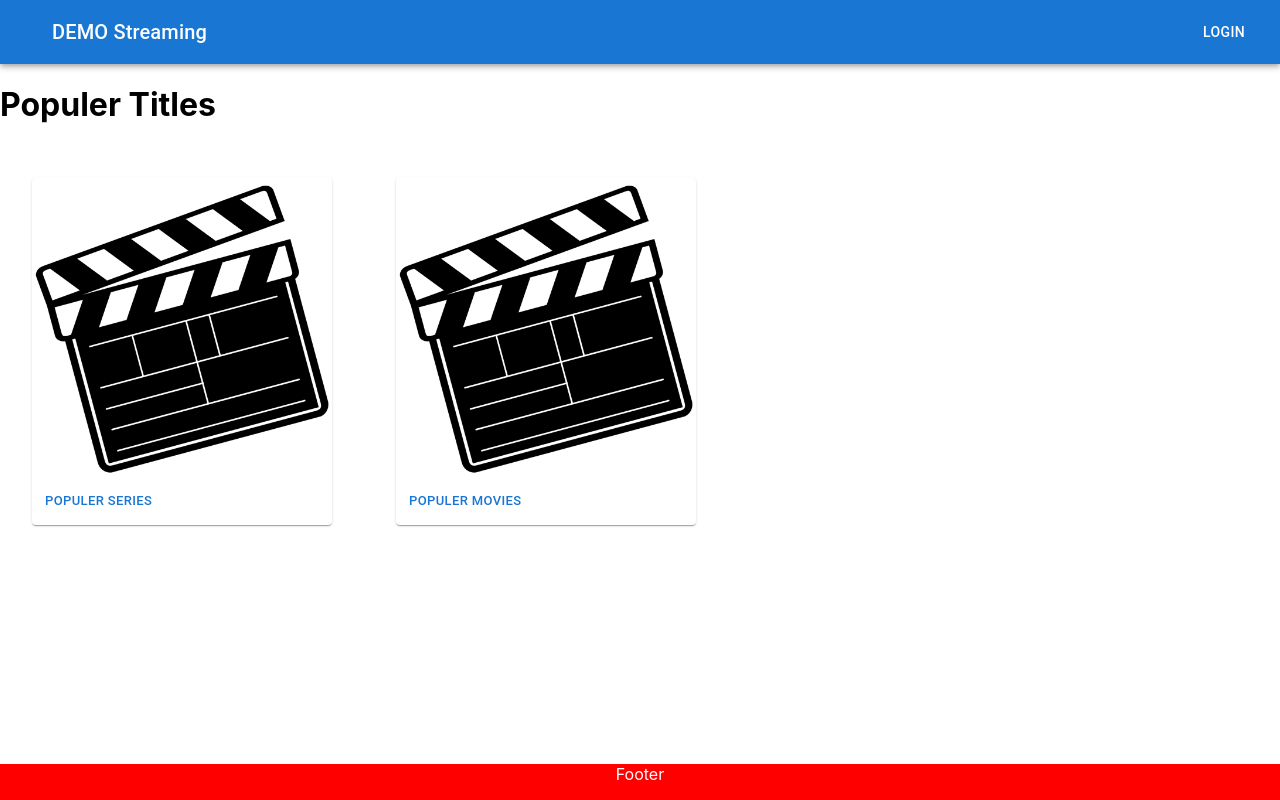
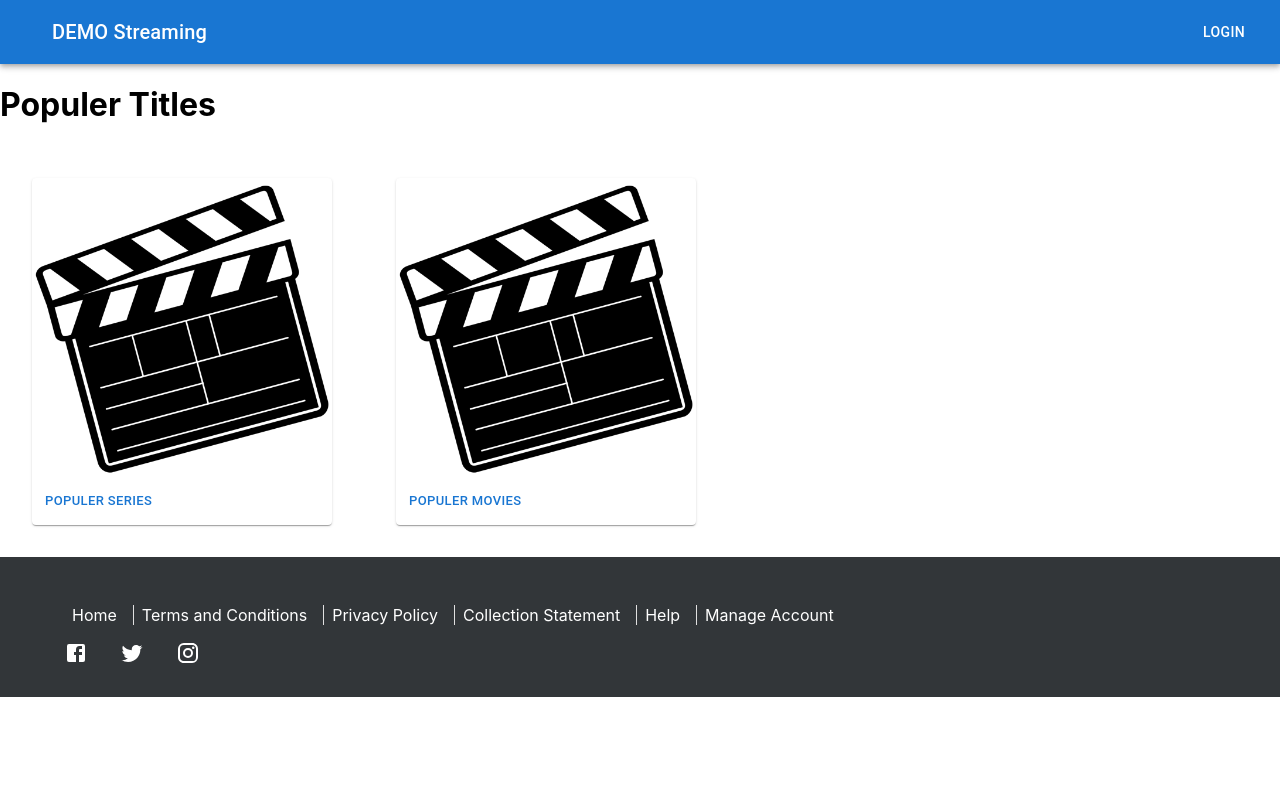
Before and after one commit to ahsenyavas/keikei, a Next.js app: page / in a window 1280 px wide. Built offline with nearby package versions, Linux system fonts and the light colour scheme.

Commit message:
Added movie sorting and series page

```diff
--- a/package.json
+++ b/package.json
@@ -11,6 +11,7 @@
   "dependencies": {
     "@emotion/react": "^11.8.1",
     "@emotion/styled": "^11.8.1",
+    "@material-ui/icons": "^4.11.2",
     "@mui/material": "^5.5.0",
     "next": "12.1.0",
     "react": "17.0.2",
--- a/pages/movies/index.module.scss
+++ b/pages/movies/index.module.scss
@@ -1,6 +1,8 @@
 .head {
   display: flex;
   justify-content: space-between;
+
+
   .search {
     background-color: transparent;
     border: 2px solid grey;
@@ -14,7 +16,6 @@
 
     .search:focus {
       outline: none;
-      background-color: var(--purple);
     }
   }
 }
--- a/pages/series/index.module.scss
+++ b/pages/series/index.module.scss
@@ -1,5 +1,28 @@
-.container {
-    display: flex;
-    flex-direction: column;
-    height: calc(100vh - 100px);
+.head {
+  display: flex;
+  justify-content: space-between;
+  .search {
+    background-color: transparent;
+    border: 2px solid grey;
+    color: black;
+    border-radius: 50px;
+    font-family: inherit;
+    font-size: 1.2rem;
+    padding: 0.5rem 1.5rem;
+    width: 25rem;
+    margin: 1rem;
+
+    .search:focus {
+      outline: none;
+    }
   }
+}
+
+.movieContainer {
+  display: flex;
+
+  //height: calc(100vh - 100px);
+  flex-wrap: wrap;
+  justify-content: center;
+  margin-bottom: 10px;
+}
--- a/src/components/footer/index.js
+++ b/src/components/footer/index.js
@@ -1,7 +1,33 @@
 import Styles from "./index.module.scss";
+import Divider from "@mui/material/Divider";
+import FacebookIcon from "@material-ui/icons/Facebook";
+import TwitterIcon from "@material-ui/icons/Twitter";
+import InstagramIcon from "@material-ui/icons/Instagram";
+import Stack from "@mui/material/Stack";
 
 export default function Footer() {
   return (
-    <div className={Styles.footer}>Footer</div>
-  )
+    <div className={Styles.footer}>
+      <div className={Styles.list}>
+        <ul className={Styles.list}>
+          <li>Home</li>
+          <Divider orientation="vertical" flexItem className={Styles.divider} />
+          <li>Terms and Conditions</li>
+          <Divider orientation="vertical" flexItem className={Styles.divider} />
+          <li>Privacy Policy</li>
+          <Divider orientation="vertical" flexItem className={Styles.divider} />
+          <li>Collection Statement</li>
+          <Divider orientation="vertical" flexItem className={Styles.divider} />
+          <li>Help</li>
+          <Divider orientation="vertical" flexItem className={Styles.divider} />
+          <li>Manage Account</li>
+        </ul>
+      </div>
+      <Stack direction="row" spacing={4} className={Styles.icons}>
+        <FacebookIcon />
+        <TwitterIcon />
+        <InstagramIcon />
+      </Stack>
+    </div>
+  );
 }
--- a/src/components/footer/index.module.scss
+++ b/src/components/footer/index.module.scss
@@ -1,15 +1,50 @@
 .footer {
-    position: relative;
+  position: relative;
   left: 0;
   bottom: 0;
   width: 100%;
-  height: 200px;
-  background-color: red;
+
+  background-color: rgb(50, 54, 57);
   color: white;
-  text-align: center;
-    background-color: red;
+  padding: 2rem;
+
+  .list {
+    display: flex;
+
+    ul {
+      list-style: none;
+
+      li {
+        margin-right: 1rem;
+      }
+
+      .divider {
+        background-color: white;
+        margin-right: 0.5rem;
+      }
+    }
+  }
+
+  .icons{
+    display: flex;
+    margin-left: 2rem;
+    align-items: center;
+
+
+
+  }
 }
 
+@media screen and (max-width: 800px) {
+  .footer{
+    display: flex;
+    justify-content: center;
+    .list{
+      display: flex;
+      flex-direction: column;
+    }
+  }
+}
 
 /*
   position: relative;
--- a/src/components/layout/index.module.scss
+++ b/src/components/layout/index.module.scss
@@ -1,6 +1,6 @@
 .root {
   display: flex;
   flex-direction: column;
-  height: 100vh;
+  /*height: 100vh;*/
 
 }
--- a/src/components/navbar/index.js
+++ b/src/components/navbar/index.js
@@ -6,6 +6,7 @@ import Typography from '@mui/material/Typography';
 import Button from '@mui/material/Button';
 import IconButton from '@mui/material/IconButton';
 //import MenuIcon from '@mui/icons-material/Menu';
+import Link from "next/link";
 
 export default function Navbar() {
   return (
@@ -21,9 +22,13 @@ export default function Navbar() {
           >
             {/* <MenuIcon /> */}
           </IconButton>
+
           <Typography variant="h6" component="div" sx={{ flexGrow: 1 }}>
+          <Link href="/">
             DEMO Streaming
+            </Link>
           </Typography>
+
           <Button color="inherit">Login</Button>
         </Toolbar>
       </AppBar>
--- a/styles/Home.module.css
+++ b/styles/Home.module.css
@@ -2,7 +2,7 @@
   display: flex;
   flex-wrap: wrap;
   flex-direction: column;
-  height: calc(100vh - 100px);
+  /* height: calc(100vh - 100px); */
   /* position: relative; */
 }
 
```
Also changed, not shown: pages/movies/index.js (+38 -6 lines), pages/series/index.js (+86 -4 lines), 1 other file (tests, documents, lock files or other folders).
